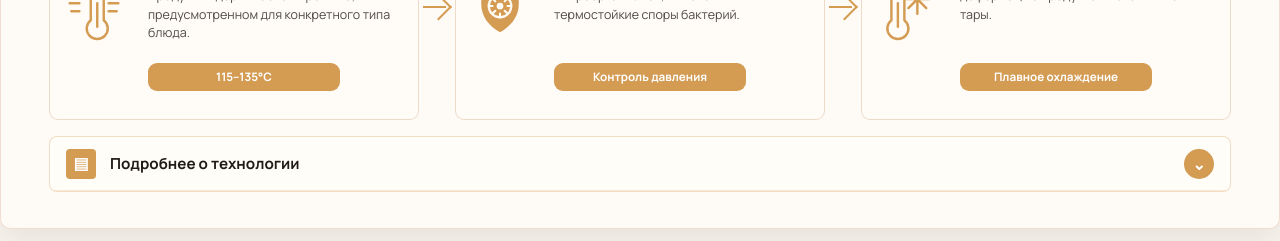
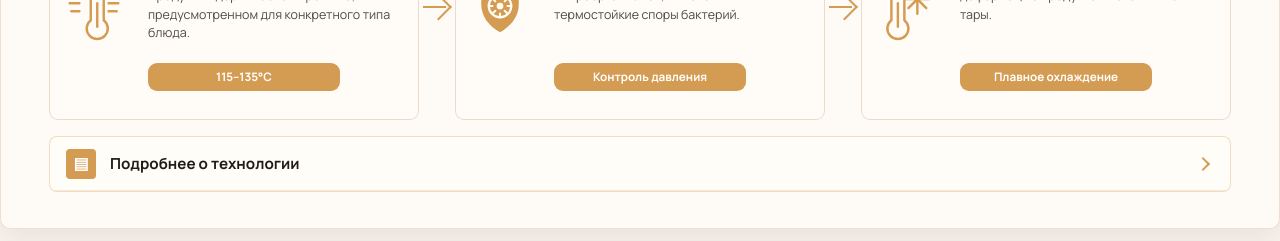
Before and after one commit to sillexy/AbramovGurme, a Next.js app: page / in a window 1280 px wide. Shown: the part 8980-9221 px from the top of the page. Built offline with nearby package versions, Linux system fonts and the light colour scheme.

Commit message:
style: replace disclosure circle with chevron

```diff
--- a/src/app/technology-reference.css
+++ b/src/app/technology-reference.css
@@ -190,20 +190,20 @@
 
 .technology-disclosure > summary::after {
   position: absolute;
-  right: 16px;
-  display: grid;
-  width: 30px;
-  height: 30px;
-  place-items: center;
-  border-radius: 50%;
-  background: #d49b52;
-  color: #fff;
-  content: "⌃";
-  font-size: 1rem;
-  transform: none;
+  top: 50%;
+  right: 22px;
+  width: 10px;
+  height: 10px;
+  border-top: 2px solid #d49b52;
+  border-right: 2px solid #d49b52;
+  background: transparent;
+  content: "";
+  transform: translateY(-50%) rotate(135deg);
 }
 
-.technology-disclosure:not([open]) > summary::after { content: "⌄"; }
+.technology-disclosure:not([open]) > summary::after {
+  transform: translateY(-50%) rotate(45deg);
+}
 
 .technology-disclosure__content {
   overflow: clip;
```
